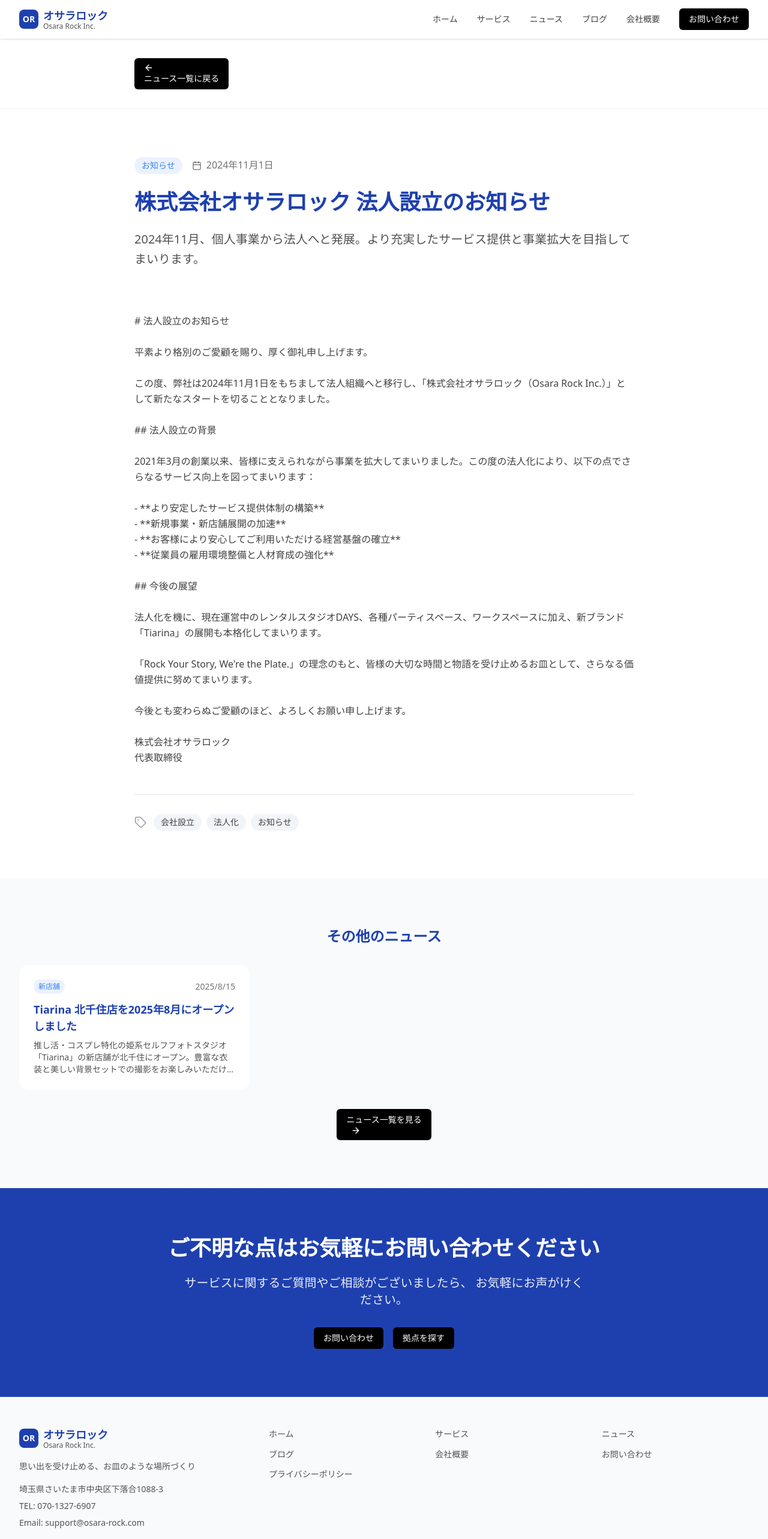
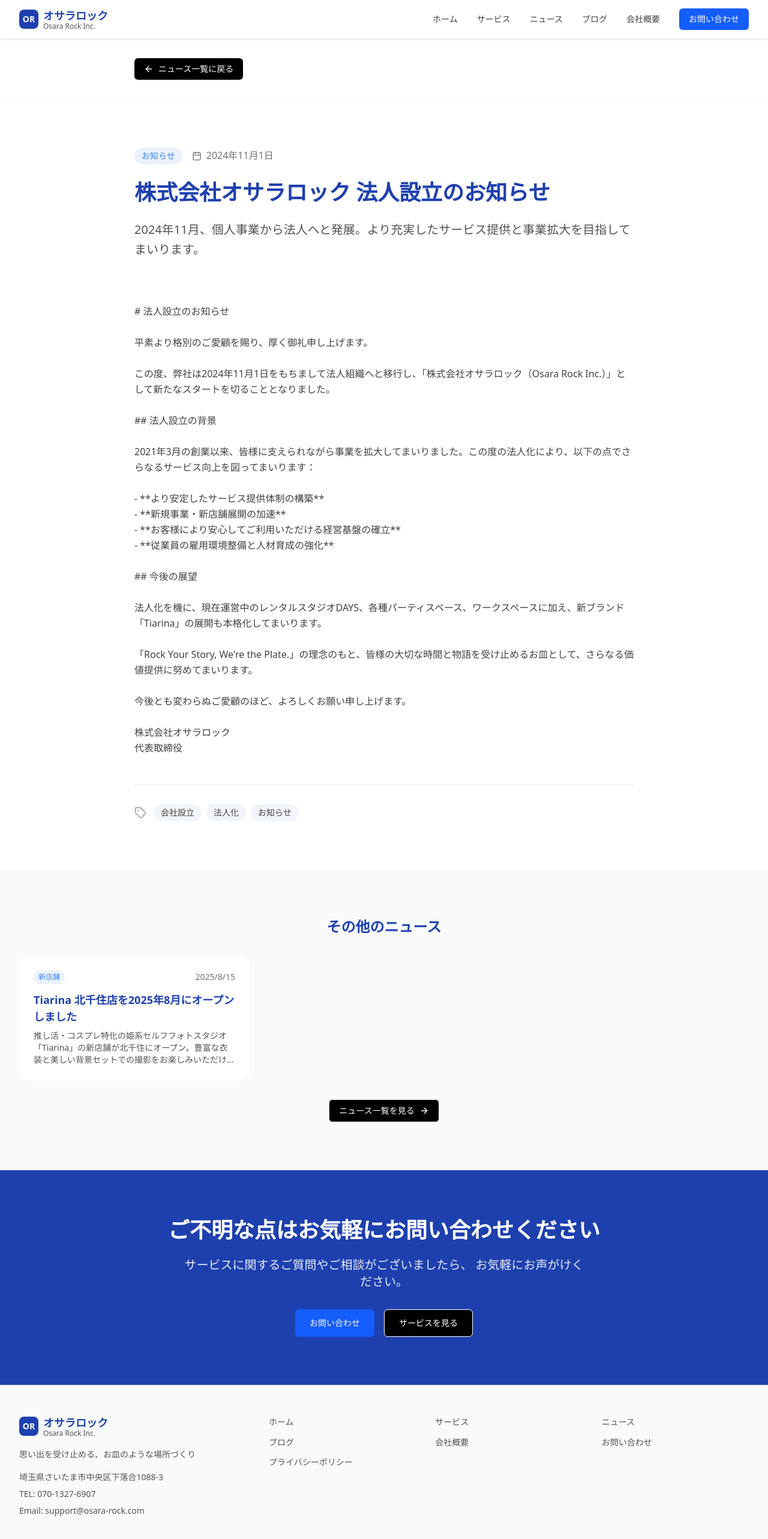
Before and after one commit to Kikurin2525/osara-rock-official, a Next.js app: page /news/company-incorporation in a window 1280 px wide. Shown: the top 2566 px of the page at 60% size. Built offline with nearby package versions, Linux system fonts and the light colour scheme.

Commit message:
chore: migrate all Button components to new API

```diff
--- a/src/app/contact/page.tsx
+++ b/src/app/contact/page.tsx
@@ -259,9 +259,7 @@ export default function ContactPage() {
                     <Button
                       type="submit"
                       disabled={isSubmitting}
-                      size="lg"
-                      variant="blue"
-                      className="w-full"
+                      className="w-full px-6 py-3 text-base bg-blue-600 text-white rounded-md hover:bg-blue-700 disabled:opacity-50"
                       aria-describedby={submitStatus.type ? 'form-status' : undefined}
                     >
                       {isSubmitting ? (
--- a/src/app/news/[slug]/page.tsx
+++ b/src/app/news/[slug]/page.tsx
@@ -53,11 +53,9 @@ export default function NewsDetailPage({ params }: Props) {
       {/* ナビゲーション */}
       <section className="py-8 bg-white border-b border-neutral-100">
         <div className="max-w-4xl mx-auto px-4 sm:px-6 lg:px-8">
-          <Button asChild variant="ghost" size="sm">
-            <Link href="/news">
-              <ArrowLeft className="w-4 h-4 mr-2" />
-              ニュース一覧に戻る
-            </Link>
+          <Button as="a" href="/news" className="px-3 py-1 text-sm rounded-md hover:bg-gray-100">
+            <ArrowLeft className="w-4 h-4 mr-2" />
+            ニュース一覧に戻る
           </Button>
         </div>
       </section>
@@ -148,11 +146,9 @@ export default function NewsDetailPage({ params }: Props) {
               ))}
             </div>
             <div className="text-center mt-8">
-              <Button asChild variant="outline">
-                <Link href="/news">
-                  ニュース一覧を見る
-                  <ArrowRight className="w-4 h-4 ml-2" />
-                </Link>
+              <Button as="a" href="/news" className="px-4 py-2 text-sm border border-gray-300 text-gray-700 rounded-md hover:bg-gray-50">
+                ニュース一覧を見る
+                <ArrowRight className="w-4 h-4 ml-2" />
               </Button>
             </div>
           </div>
@@ -170,11 +166,11 @@ export default function NewsDetailPage({ params }: Props) {
             お気軽にお声がけください。
           </p>
           <div className="flex flex-col sm:flex-row gap-4 justify-center">
-            <Button asChild size="lg" variant="blue">
-              <Link href="/contact">お問い合わせ</Link>
+            <Button as="a" href="/contact" className="px-6 py-3 text-base bg-blue-600 text-white rounded-md hover:bg-blue-700">
+              お問い合わせ
             </Button>
-            <Button asChild size="lg" variant="outline" className="border-white text-white hover:bg-white hover:text-primary">
-              <Link href="/locations">拠点を探す</Link>
+            <Button as="a" href="/services" className="px-6 py-3 text-base border border-white text-white rounded-md hover:bg-white hover:text-primary">
+              サービスを見る
             </Button>
           </div>
         </div>
--- a/src/app/news/page.tsx
+++ b/src/app/news/page.tsx
@@ -84,11 +84,9 @@ export default function NewsPage() {
                         <span className="text-xs text-neutral-400">+{news.tags.length - 2}</span>
                       )}
                     </div>
-                    <Button asChild variant="ghost" size="sm" className="group">
-                      <Link href={`/news/${news.slug}`}>
-                        続きを読む
-                        <ArrowRight className="w-4 h-4 ml-1 group-hover:translate-x-1 transition-transform" />
-                      </Link>
+                    <Button as="a" href={`/news/${news.slug}`} className="group px-3 py-1 text-sm rounded-md hover:bg-gray-100">
+                      続きを読む
+                      <ArrowRight className="w-4 h-4 ml-1 group-hover:translate-x-1 transition-transform" />
                     </Button>
                   </div>
                 </CardContent>
@@ -121,11 +119,11 @@ export default function NewsPage() {
             いち早くお知らせいたします。
           </p>
           <div className="flex flex-col sm:flex-row gap-4 justify-center">
-            <Button asChild size="lg" variant="blue">
-              <Link href="/contact">お問い合わせ</Link>
+            <Button as="a" href="/contact" className="px-6 py-3 text-base bg-blue-600 text-white rounded-md hover:bg-blue-700">
+              お問い合わせ
             </Button>
-            <Button asChild size="lg" variant="outline" className="border-white text-white hover:bg-white hover:text-primary">
-              <Link href="/brands">ブランドを見る</Link>
+            <Button as="a" href="/services" className="px-6 py-3 text-base border border-white text-white rounded-md hover:bg-white hover:text-primary">
+              サービスを見る
             </Button>
           </div>
         </div>
--- a/src/app/page.tsx
+++ b/src/app/page.tsx
@@ -17,11 +17,11 @@ export default function HomePage() {
             あなたの大切な時間と物語をサポートします。
           </p>
           <div className="flex flex-col sm:flex-row gap-4 justify-center">
-            <Button asChild size="lg" variant="blue">
-              <Link href="/services">サービスを見る</Link>
+            <Button as="a" href="/services" className="px-6 py-3 text-base bg-blue-600 text-white rounded-md hover:bg-blue-700">
+              サービスを見る
             </Button>
-            <Button asChild size="lg" variant="outline">
-              <Link href="/contact">お問い合わせ</Link>
+            <Button as="a" href="/contact" className="px-6 py-3 text-base border border-gray-300 text-gray-700 rounded-md hover:bg-gray-50">
+              お問い合わせ
             </Button>
           </div>
         </div>
@@ -147,8 +147,8 @@ export default function HomePage() {
           </div>
 
           <div className="text-center mt-12">
-            <Button asChild size="lg" variant="outline">
-              <Link href="/services">サービス詳細を見る</Link>
+            <Button as="a" href="/services" className="px-6 py-3 text-base border border-gray-300 text-gray-700 rounded-md hover:bg-gray-50">
+              サービス詳細を見る
             </Button>
           </div>
         </div>
@@ -163,8 +163,8 @@ export default function HomePage() {
           <p className="text-xl text-white/90 mb-8">
             サービスについてのご質問やご相談など、何でもお気軽にどうぞ。
           </p>
-          <Button asChild size="lg" variant="blue">
-            <Link href="/contact">お問い合わせ</Link>
+          <Button as="a" href="/contact" className="px-6 py-3 text-base bg-blue-600 text-white rounded-md hover:bg-blue-700">
+            お問い合わせ
           </Button>
         </div>
       </section>
--- a/src/app/privacy/page.tsx
+++ b/src/app/privacy/page.tsx
@@ -15,11 +15,9 @@ export default function PrivacyPage() {
       {/* ナビゲーション */}
       <section className="py-6 bg-white border-b border-neutral-100">
         <div className="max-w-4xl mx-auto px-4 sm:px-6 lg:px-8">
-          <Button asChild variant="ghost" size="sm">
-            <Link href="/contact">
-              <ArrowLeft className="w-4 h-4 mr-2" />
-              お問い合わせページに戻る
-            </Link>
+          <Button as="a" href="/contact" className="px-3 py-1 text-sm rounded-md hover:bg-gray-100">
+            <ArrowLeft className="w-4 h-4 mr-2" />
+            お問い合わせページに戻る
           </Button>
         </div>
       </section>
@@ -150,8 +148,8 @@ export default function PrivacyPage() {
           <p className="text-neutral-600 mb-6">
             ご不明な点がございましたら、お気軽にお問い合わせください。
           </p>
-          <Button asChild variant="blue">
-            <Link href="/contact">お問い合わせ</Link>
+          <Button as="a" href="/contact" className="px-4 py-2 text-sm bg-blue-600 text-white rounded-md hover:bg-blue-700">
+            お問い合わせ
           </Button>
         </div>
       </section>
--- a/src/app/services/page.tsx
+++ b/src/app/services/page.tsx
@@ -73,8 +73,8 @@ export default function ServicesPage() {
                     清潔で安心できる環境と、お客様目線のサービスで、<br />
                     皆様の特別な時間をサポートいたします。
                   </p>
-                  <Button asChild variant="blue" size="lg">
-                    <Link href="/contact">詳しくお問い合わせ</Link>
+                  <Button as="a" href="/contact" className="px-6 py-3 text-base bg-blue-600 text-white rounded-md hover:bg-blue-700">
+                    詳しくお問い合わせ
                   </Button>
                 </CardContent>
               </Card>
@@ -99,8 +99,8 @@ export default function ServicesPage() {
                     幅広くサポートいたします。<br />
                     新規開業から既存事業の改善まで、お気軽にご相談ください。
                   </p>
-                  <Button asChild variant="outline" size="lg">
-                    <Link href="/contact">詳しくお問い合わせ</Link>
+                  <Button as="a" href="/contact" className="px-6 py-3 text-base border border-gray-300 text-gray-700 rounded-md hover:bg-gray-50">
+                    詳しくお問い合わせ
                   </Button>
                 </CardContent>
               </Card>
@@ -120,11 +120,11 @@ export default function ServicesPage() {
             何でもお気軽にお問い合わせください。
           </p>
           <div className="flex flex-col sm:flex-row gap-4 justify-center">
-            <Button asChild size="lg" variant="blue">
-              <Link href="/contact">お問い合わせ</Link>
+            <Button as="a" href="/contact" className="px-6 py-3 text-base bg-blue-600 text-white rounded-md hover:bg-blue-700">
+              お問い合わせ
             </Button>
-            <Button asChild size="lg" variant="outline" className="border-white text-white hover:bg-white hover:text-primary">
-              <Link href="/about">会社概要</Link>
+            <Button as="a" href="/about" className="px-6 py-3 text-base border border-white text-white rounded-md hover:bg-white hover:text-primary">
+              会社概要
             </Button>
           </div>
         </div>
--- a/src/app/terms/page.tsx
+++ b/src/app/terms/page.tsx
@@ -15,11 +15,9 @@ export default function TermsPage() {
       {/* ナビゲーション */}
       <section className="py-6 bg-white border-b border-neutral-100">
         <div className="max-w-4xl mx-auto px-4 sm:px-6 lg:px-8">
-          <Button asChild variant="ghost" size="sm">
-            <Link href="/contact">
-              <ArrowLeft className="w-4 h-4 mr-2" />
-              お問い合わせページに戻る
-            </Link>
+          <Button as="a" href="/contact" className="px-3 py-1 text-sm rounded-md hover:bg-gray-100">
+            <ArrowLeft className="w-4 h-4 mr-2" />
+            お問い合わせページに戻る
           </Button>
         </div>
       </section>
@@ -209,11 +207,11 @@ export default function TermsPage() {
             ご不明な点がございましたら、お気軽にお問い合わせください。
           </p>
           <div className="flex flex-col sm:flex-row gap-4 justify-center">
-            <Button asChild variant="blue">
-              <Link href="/contact">お問い合わせ</Link>
+            <Button as="a" href="/contact" className="px-4 py-2 text-sm bg-blue-600 text-white rounded-md hover:bg-blue-700">
+              お問い合わせ
             </Button>
-            <Button asChild variant="outline">
-              <Link href="/privacy">プライバシーポリシー</Link>
+            <Button as="a" href="/privacy" className="px-4 py-2 text-sm border border-gray-300 text-gray-700 rounded-md hover:bg-gray-50">
+              プライバシーポリシー
             </Button>
           </div>
         </div>
--- a/src/components/layout/Header.tsx
+++ b/src/components/layout/Header.tsx
@@ -48,20 +48,19 @@ export function Header() {
                 {item.name}
               </Link>
             ))}
-            <Button asChild variant="blue" size="sm">
-              <Link href="/contact">お問い合わせ</Link>
+            <Button as="a" href="/contact" className="px-4 py-2 text-sm bg-blue-600 text-white rounded-md hover:bg-blue-700">
+              お問い合わせ
             </Button>
           </div>
 
           {/* モバイルメニューボタン */}
           <div className="lg:hidden">
             <Button
-              variant="ghost"
-              size="icon"
               onClick={() => setMobileMenuOpen(!mobileMenuOpen)}
               aria-expanded={mobileMenuOpen}
               aria-controls="mobile-menu"
               aria-label={mobileMenuOpen ? "メニューを閉じる" : "メニューを開く"}
+              className="p-2 rounded-md hover:bg-gray-100"
             >
               {mobileMenuOpen ? (
                 <X className="h-6 w-6" />
@@ -87,10 +86,8 @@ export function Header() {
                 </Link>
               ))}
               <div className="pt-2">
-                <Button asChild variant="blue" className="w-full">
-                  <Link href="/contact" onClick={() => setMobileMenuOpen(false)}>
-                    お問い合わせ
-                  </Link>
+                <Button as="a" href="/contact" className="w-full px-4 py-2 text-sm bg-blue-600 text-white rounded-md hover:bg-blue-700" onClick={() => setMobileMenuOpen(false)}>
+                  お問い合わせ
                 </Button>
               </div>
             </div>
```
